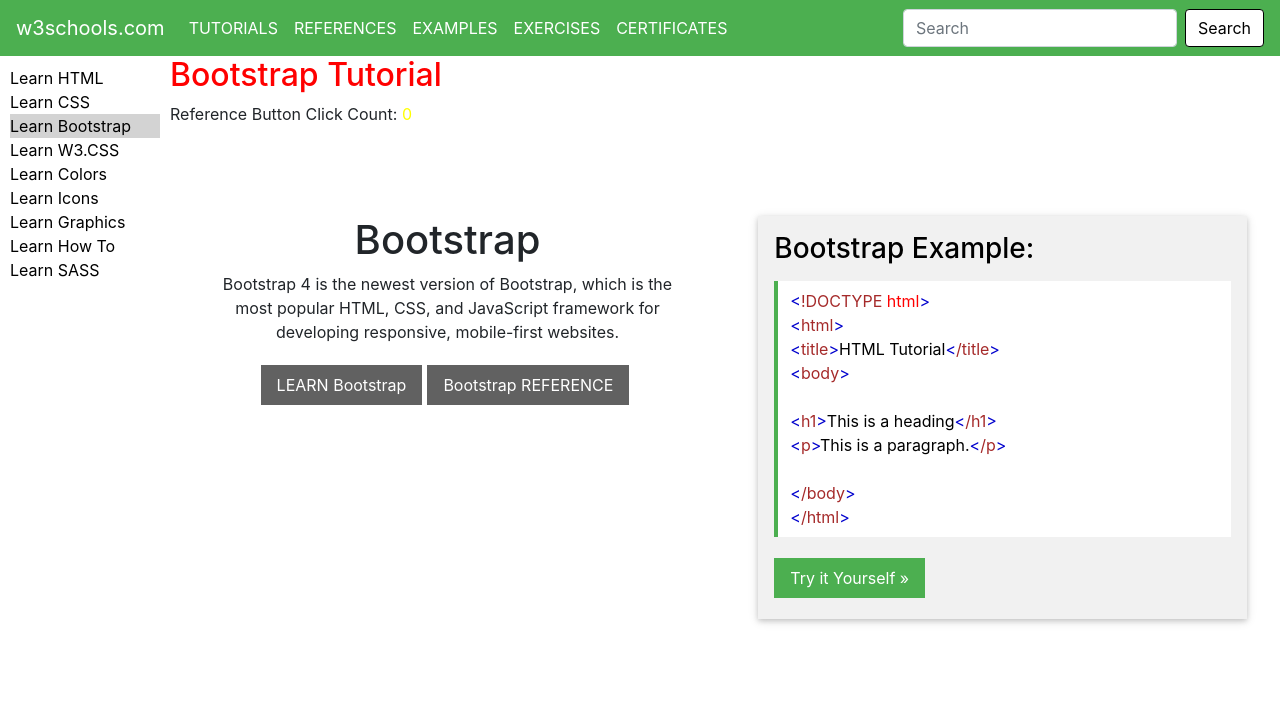
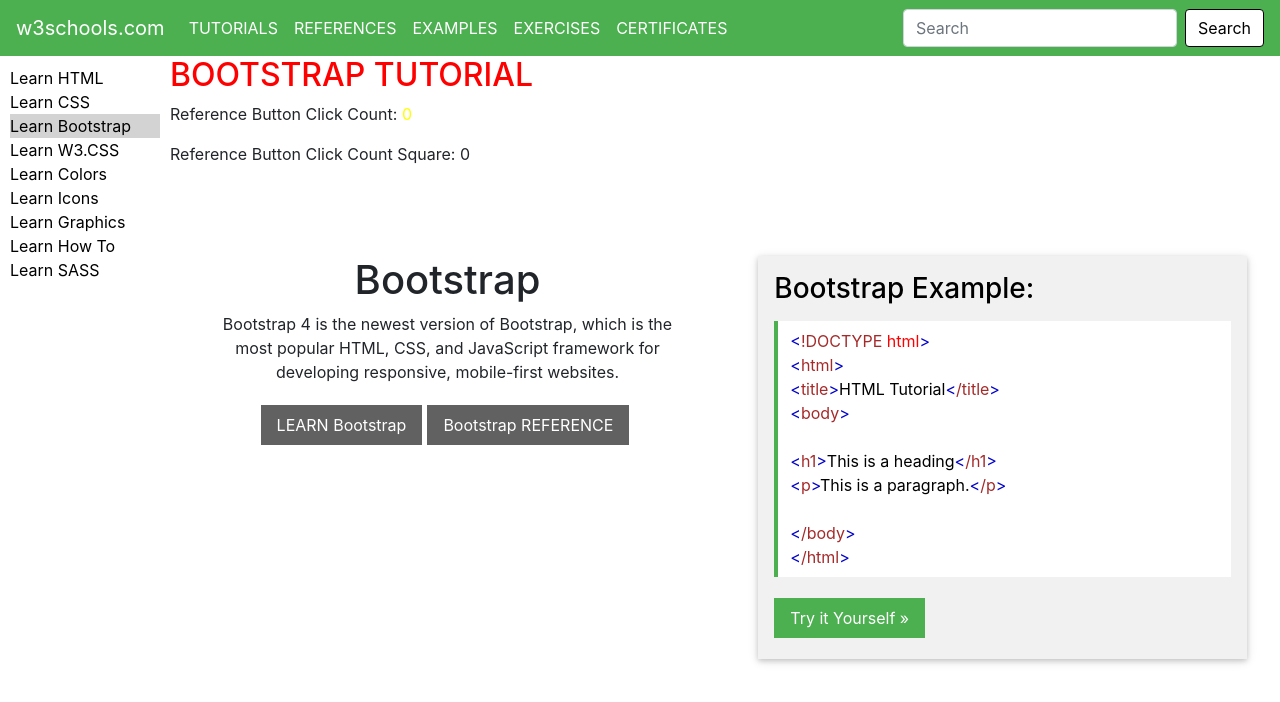
Before and after one commit to Dilshath-sudo/w3schools, an Angular app: page /lesson/learn-bootstrap in a window 1280 px wide. Shown: the top 702 px of the page. Built offline with nearby package versions, Linux system fonts and the light colour scheme.

Commit message:
Added an in-built and a custom pipe

```diff
--- a/src/app/app.module.ts
+++ b/src/app/app.module.ts
@@ -9,6 +9,7 @@
 import { HomeComponent } from './components/home/home.component';
 import { SummaryBoxComponent } from './components/summary-box/summary-box.component';
 import { ColorDirective } from './color.directive';
+import { SquarePipe } from './square.pipe';
 
 export const ROUTES: Routes = [
   { path: '', component: HomeComponent },
@@ -23,7 +24,8 @@
     SideBarComponent,
     HomeComponent,
     SummaryBoxComponent,
-    ColorDirective
+    ColorDirective,
+    SquarePipe
   ],
   imports: [
     BrowserModule,
--- a/src/app/components/body/body.component.html
+++ b/src/app/components/body/body.component.html
@@ -1,4 +1,5 @@
-<h2 [appColor]="'red'">{{ lessonTitle }}</h2>
+<h2 [appColor]="'red'">{{ lessonTitle | uppercase }}</h2>
 <p>Reference Button Click Count: <span [appColor]="countColor">{{ clickCount }}</span></p>
+<p>Reference Button Click Count Square: <span>{{ clickCount | square }}</span></p>
 <br>
 <app-summary-box [lesson]="lessonDetails" (buttonClicked)="addCount()"></app-summary-box>
--- a/src/app/components/summary-box/summary-box.component.ts
+++ b/src/app/components/summary-box/summary-box.component.ts
@@ -17,7 +17,7 @@
   }
 
   onClickReference(): void {
-    alert('Refence Button Clicked: ' + this.lesson.lessonType);
+    // alert('Refence Button Clicked: ' + this.lesson.lessonType);
     this.buttonClicked.emit();
   }
 
--- /dev/null
+++ b/src/app/square.pipe.ts
@@ -0,0 +1,12 @@
+import { Pipe, PipeTransform } from '@angular/core';
+
+@Pipe({
+  name: 'square'
+})
+export class SquarePipe implements PipeTransform {
+
+  transform(value: number, ...args: unknown[]): unknown {
+    return value * value;
+  }
+
+}
```
Also changed, not shown: 1 other file (tests, documents, lock files or other folders).
